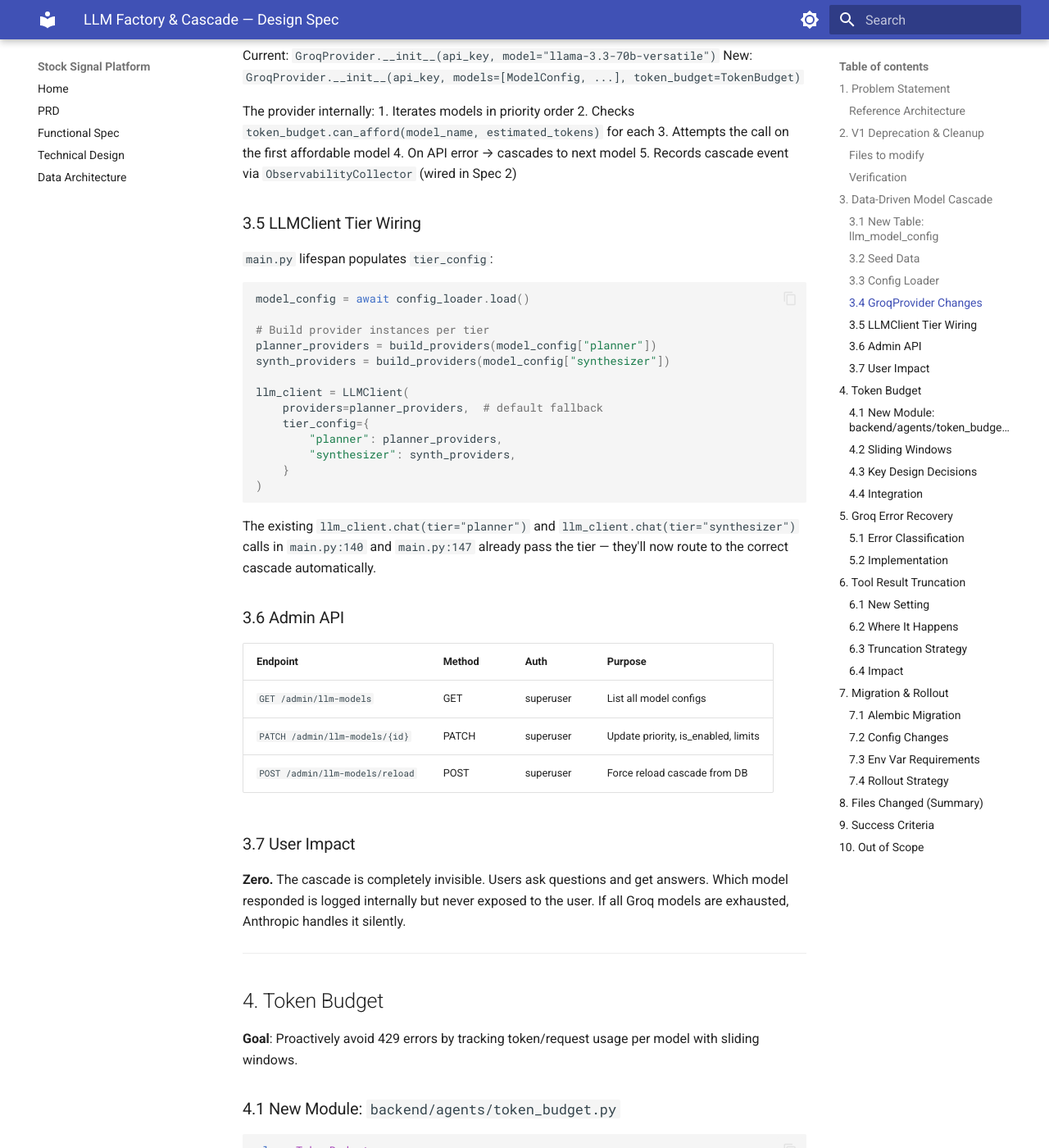
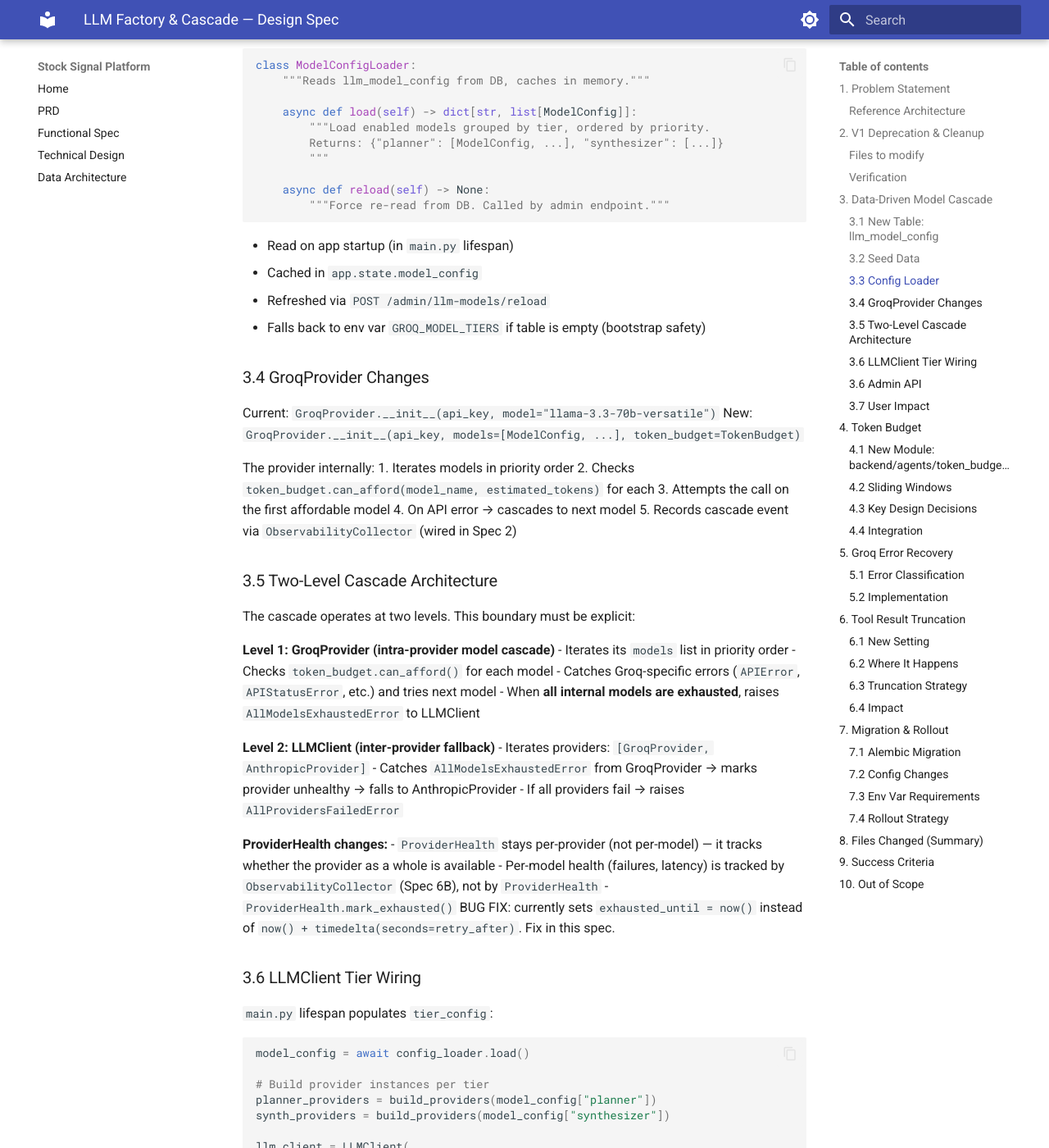
Before and after one commit to vipulbhatia29/stock-signal-platform, an MkDocs documentation site: the page built from docs/superpowers/specs/2026-03-25-llm-factory-cascade-design.md, in a window 1280 px wide and 1400 px high, scrolled down 3747 px. Shown: the whole window at 82% size. Built offline with MkDocs 1.6.1 and Material for MkDocs 9.7.7, drawn with Linux system fonts in a browser that asks for light colours; some of the changed text lies outside the part shown.

Commit message:
docs: fix spec review findings — 3 critical + 7 important issues
Critical fixes:
- C1: stream.py StreamEvent must be preserved (V2 uses it)
- C2: Two-level cascade architecture boundary clarified
- C3: ProviderHealth.mark_exhausted() bug noted for fix

Important fixes:
- I1: ContextVars for session_id/query_id flow to collector
- I2: Admin router dependency clarified in Spec 2
- I3: updated_at trigger/hook noted
- I4-I8: Dashboard path, test file, migration, async, CI fixes

Co-Authored-By: Claude Opus 4.6 (1M context) <noreply@anthropic.com>

````diff
--- a/docs/superpowers/specs/2026-03-25-llm-factory-cascade-design.md
+++ b/docs/superpowers/specs/2026-03-25-llm-factory-cascade-design.md
@@ -37,8 +37,8 @@ Informed by analysis of [aset-platform/ai-agent-ui](https://github.com/aset-plat
 | `backend/main.py:114-160` | Remove `if settings.AGENT_V2` conditional — V2 wiring becomes unconditional |
 | `backend/routers/chat.py:112` | Remove `use_v2 = settings.AGENT_V2 and ...` branch. Delete V1 `event_generator()`. Keep `_event_generator_v2()` only. |
 | `backend/agents/graph.py` | **Delete entirely** (V1 ReAct graph: `AgentState`, `build_agent_graph`, `execute_tool_safely`) |
-| `backend/agents/stream.py` | Remove `stream_graph_events` if only used by V1 path. Verify with grep. |
-| `backend/agents/graph_v2.py` | Rename to `backend/agents/graph.py` (optional — reduces confusion) |
+| `backend/agents/stream.py` | Delete `stream_graph_events()` function (V1-only). **Preserve `StreamEvent` dataclass and `to_ndjson()` method** — used by V2's `_event_generator_v2()`. |
+| `backend/agents/graph_v2.py` | Rename to `backend/agents/graph.py`. Update docstring (line 3: remove "Feature-flagged behind AGENT_V2=true. Coexists with V1 ReAct graph"). |
 | `tests/unit/agents/test_agent_graph.py` | Delete (tests V1's `build_agent_graph`) |
 | `tests/unit/test_agent_graph.py` | Delete (duplicate, also tests V1) |
 | `backend/.env.example` | Remove `AGENT_V2=` line |
@@ -78,6 +78,8 @@ CREATE TABLE llm_model_config (
 );
 ```
 
+**Note**: `updated_at` requires a SQLAlchemy `@event.listens_for(LLMModelConfig, "before_update")` hook or Postgres trigger to auto-update on modification. Without it, `updated_at` will always equal `created_at`.
+
 ### 3.2 Seed Data
 
 **Planner tier** (structured JSON output, tool plan generation):
@@ -100,6 +102,24 @@ CREATE TABLE llm_model_config (
 ### 3.3 Config Loader
 
 New module: `backend/agents/model_config.py`
+
+```python
+@dataclass(frozen=True)
+class ModelConfig:
+    """Single model configuration from llm_model_config table."""
+    id: int
+    provider: str           # "groq" | "anthropic"
+    model_name: str         # "llama-3.3-70b-versatile"
+    tier: str               # "planner" | "synthesizer"
+    priority: int           # 1 = tried first
+    is_enabled: bool
+    tpm_limit: int | None
+    rpm_limit: int | None
+    tpd_limit: int | None
+    rpd_limit: int | None
+    cost_per_1k_input: float
+    cost_per_1k_output: float
+```
 
 ```python
 class ModelConfigLoader:
@@ -131,7 +151,27 @@ The provider internally:
 4. On API error → cascades to next model
 5. Records cascade event via `ObservabilityCollector` (wired in Spec 2)
 
-### 3.5 LLMClient Tier Wiring
+### 3.5 Two-Level Cascade Architecture
+
+The cascade operates at two levels. This boundary must be explicit:
+
+**Level 1: GroqProvider (intra-provider model cascade)**
+- Iterates its `models` list in priority order
+- Checks `token_budget.can_afford()` for each model
+- Catches Groq-specific errors (`APIError`, `APIStatusError`, etc.) and tries next model
+- When **all internal models are exhausted**, raises `AllModelsExhaustedError` to LLMClient
+
+**Level 2: LLMClient (inter-provider fallback)**
+- Iterates providers: `[GroqProvider, AnthropicProvider]`
+- Catches `AllModelsExhaustedError` from GroqProvider → marks provider unhealthy → falls to AnthropicProvider
+- If all providers fail → raises `AllProvidersFailedError`
+
+**ProviderHealth changes:**
+- `ProviderHealth` stays per-provider (not per-model) — it tracks whether the provider as a whole is available
+- Per-model health (failures, latency) is tracked by `ObservabilityCollector` (Spec 6B), not by `ProviderHealth`
+- `ProviderHealth.mark_exhausted()` BUG FIX: currently sets `exhausted_until = now()` instead of `now() + timedelta(seconds=retry_after)`. Fix in this spec.
+
+### 3.6 LLMClient Tier Wiring
 
 `main.py` lifespan populates `tier_config`:
 
@@ -205,7 +245,7 @@ Per-model tracking using `collections.deque` with `asyncio.Lock`:
 
 - **80% pre-emptive threshold** — `can_afford()` returns False at 80% of limit
 - **Limits from DB** — read from `llm_model_config`, refreshed on reload
-- **Token estimation before send** — `len(content) // 4 * 1.2` (accurate within ~15% for English)
+- **Token estimation before send** — `len(content) // 4 * 1.2` (accurate within ~15% for English). `estimate_tokens()` is intentionally **sync** (not async) — it does no I/O, just arithmetic. Deliberate exception to the "async by default" rule.
 - **Actual tokens recorded after response** — uses API response's `usage.prompt_tokens + completion_tokens`
 - **In-memory only** — sliding windows don't persist. On restart, budgets reset (conservative, avoids stale data)
 - **Async-safe** — uses `asyncio.Lock` (not `threading.Lock` like aset) since our stack is fully async
@@ -296,6 +336,8 @@ With 5 tools at 3000 chars each → ~15K chars → ~3,750 tokens for the synthes
 New migration (012):
 - Create `llm_model_config` table
 - Seed with planner and synthesizer tier data (Section 3.2)
+- **Must verify `alembic heads` before creating** — current head is `d68e82e90c96` (migration 011). Avoid split-head.
+- Include `downgrade()` that drops the table (reversible migration)
 
 ### 7.2 Config Changes
 
````
Also changed, not shown: docs/superpowers/specs/2026-03-25-agent-observability-design.md (+18 -1 lines), docs/superpowers/specs/2026-03-25-testing-infrastructure-design.md (+6 -5 lines).
